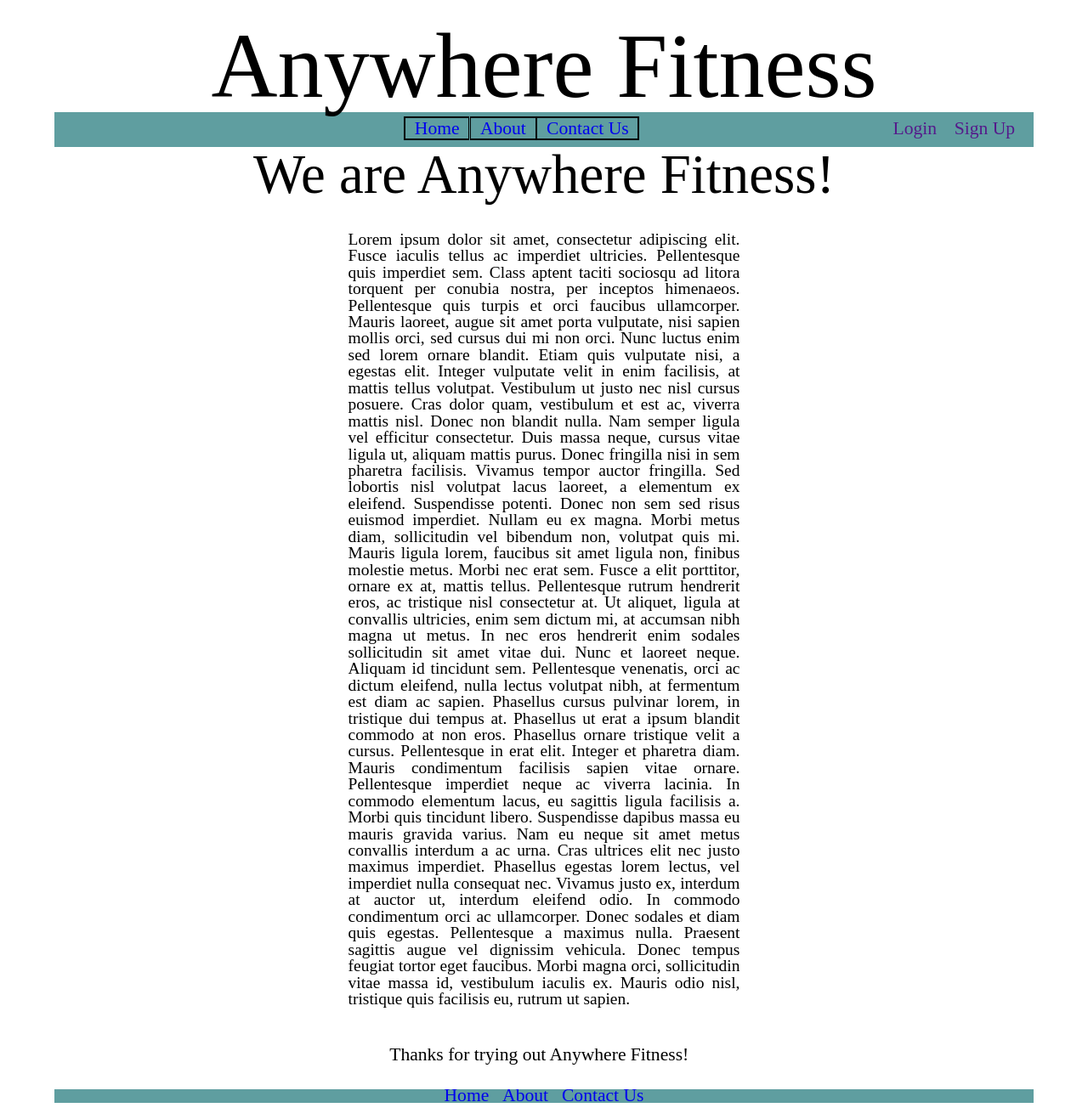
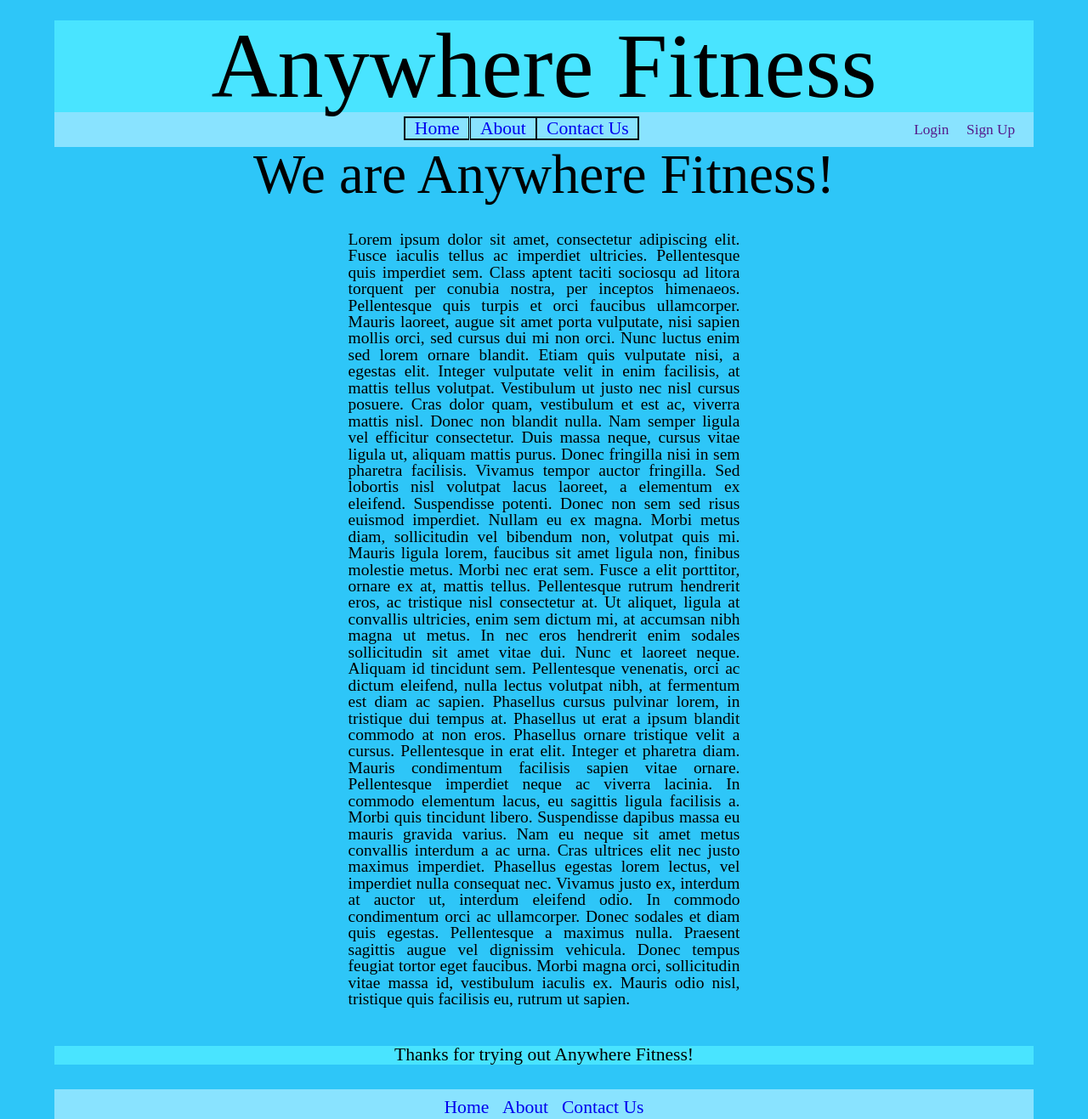
Before and after one commit to Build-Week-Anywehre-Fitness-One/marketing-page, a plain HTML site: page index.html in a window 1280 px wide. Shown: the part 40-1357 px from the top of the page at 85% size. Drawn offline with Linux system fonts and the light colour scheme.

Commit message:
MVP met, all color schemes added

```diff
--- a/about.css
+++ b/about.css
@@ -58,7 +58,7 @@ h1{
 	flex-flow: row;
 	width: 100%;
 	height: 3.75rem;
-	background-color: cadetblue;
+	background-color: antiquewhite;
 	align-items: center;
 	justify-content: space-between;
 }
@@ -104,9 +104,13 @@ h2{
 	margin-bottom: 10rem;
 }
 .navigation2{
+	display: flex;
+	flex-direction: row;
+	height: 4rem;
+	justify-content: center;
 	text-indent: 0%;
 	margin-top: 2.5%;
-	background-color: cadetblue;
+	background-color: antiquewhite;
 }
 .closing{
 	font-size: 4rem;
@@ -256,3 +260,12 @@ img{
 		margin-right: 10%;
 	}
 }
+html{
+	background-color: rgb(46, 198, 248);
+}
+.closing, h1{
+	background-color: rgb(73, 228, 255);
+}
+.navBar, .navigation2{
+	background-color: rgb(137, 227, 255);
+}
--- a/contact.css
+++ b/contact.css
@@ -44,7 +44,7 @@ table {
 html{
     font-size: 67.5%;
 }
-/*PC styles*/
+
 body{
 	margin: 6rem;
 }
@@ -58,11 +58,12 @@ h1{
 	flex-flow: row;
 	width: 100%;
 	height: 3.75rem;
-	background-color: cadetblue;
+	background-color: antiquewhite;
 	align-items: center;
-	justify-content: center;
+	justify-content: space-between;
 }
 .navigation, .navigation2{
+	justify-self: center;
 	align-items: center;
 	font-size: 3rem;
 	width: 100%;
@@ -73,7 +74,7 @@ h1{
 	display: flex;
 	flex-flow: row;
 	justify-content: flex-end;
-	font-size: 2rem;
+	font-size: 1.6rem;
 	margin-right: 1%;
 }
 a{
@@ -106,8 +107,9 @@ h2{
 	flex-direction: row;
 	justify-content: center;
 	text-indent: 0%;
+	height: 4rem;
 	margin-top: 2.5%;
-	background-color: cadetblue;
+	background-color: antiquewhite;
 
 }
 .closing{
@@ -228,3 +230,12 @@ h2{
 		font-size: 1.2rem;
 	}
 }
+html{
+	background-color: rgb(46, 198, 248);
+}
+.closing, h1{
+	background-color: rgb(73, 228, 255);
+}
+.navBar, .navigation2{
+	background-color: rgb(137, 227, 255);
+}
--- a/index.css
+++ b/index.css
@@ -58,11 +58,12 @@ h1{
 	flex-flow: row;
 	width: 100%;
 	height: 3.75rem;
-	background-color: cadetblue;
+	background-color: antiquewhite;
 	align-items: center;
-	justify-content: center;
+	justify-content: space-between;
 }
 .navigation, .navigation2{
+	justify-self: center;
 	align-items: center;
 	font-size: 3rem;
 	width: 100%;
@@ -73,7 +74,7 @@ h1{
 	display: flex;
 	flex-flow: row;
 	justify-content: flex-end;
-	font-size: 2rem;
+	font-size: 1.6rem;
 	margin-right: 1%;
 }
 a{
@@ -108,16 +109,14 @@ div.bodyParagraph{
 	justify-content: center;
 	text-indent: 0%;
 	margin-top: 2.5%;
-	background-color: cadetblue;
+	height: 4rem;
+	background-color: antiquewhite;
 
 }
 .closing{
-	font-size: 3rem;
+	font-size: 4rem;
 	text-align: center;
 	margin-top: 4%;
-	/* background-color: cornflowerblue; */
-	width: 90%;
-	text-indent: 10%;
 }
 a.navButton{
 	border: none;
@@ -232,3 +231,12 @@ a.navButton{
 		font-size: 1.2rem;
 	}
 }
+html{
+	background-color: rgb(46, 198, 248);
+}
+.closing, h1{
+	background-color: rgb(73, 228, 255);
+}
+.navBar, .navigation2{
+	background-color: rgb(137, 227, 255);
+}
```
